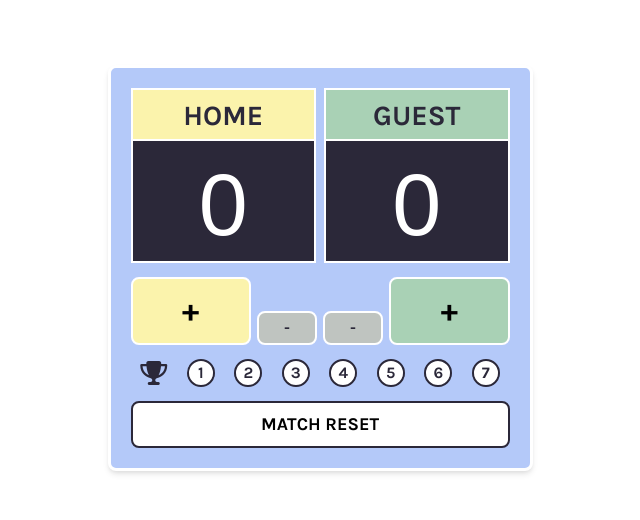
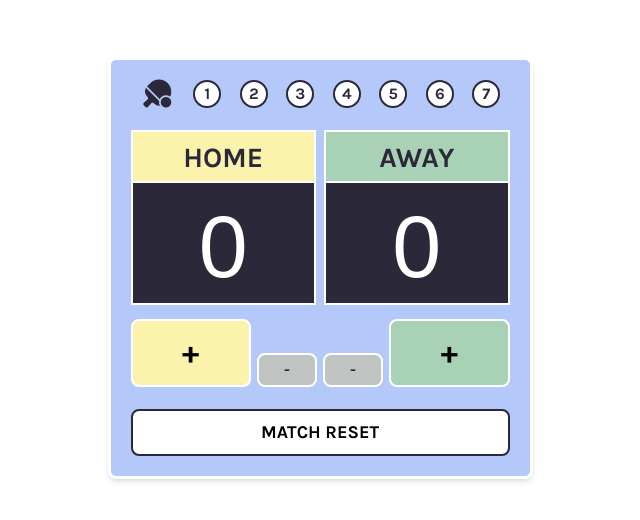
Before and after one commit to danadotcodes/table-tennis-scoreboard, a plain HTML site: page index.html in a window 1280 px wide. Shown: the part 132-652 px from the top of the page, without its empty margins (320-960 px from the left). Drawn offline with Linux system fonts and the light colour scheme; a web font is replaced by a local one.

Commit message:
Moved games-group to top and changed icon

```diff
--- a/index.html
+++ b/index.html
@@ -36,10 +36,21 @@
     <main>
       <section>
         <div class="scoreboard">
+          <!-- Games -->
+          <div class="games-group">
+            <i class="fa-icon fa-solid fa-table-tennis-paddle-ball"></i>
+            <div id="gameOne" class="game">1</div>
+            <div id="gameTwo" class="game">2</div>
+            <div id="gameThree" class="game">3</div>
+            <div id="gameFour" class="game">4</div>
+            <div id="gameFive" class="game">5</div>
+            <div id="gameSix" class="game">6</div>
+            <div id="gameSeven" class="game">7</div>
+          </div>
           <!-- Players & Scores -->
           <div class="scores-group">
             <p class="player player-one">Home</p>
-            <p class="player player-two">Guest</p>
+            <p class="player player-two">Away</p>
             <p id="playerOneScore" class="score"></p>
             <p id="playerTwoScore" class="score"></p>
           </div>
@@ -60,17 +71,6 @@
               -
             </button>
           </div>
-          <!-- Games -->
-          <div class="games-group">
-            <i class="fa-icon fa-solid fa-trophy"></i>
-            <div id="gameOne" class="game">1</div>
-            <div id="gameTwo" class="game">2</div>
-            <div id="gameThree" class="game">3</div>
-            <div id="gameFour" class="game">4</div>
-            <div id="gameFive" class="game">5</div>
-            <div id="gameSix" class="game">6</div>
-            <div id="gameSeven" class="game">7</div>
-          </div>
           <!-- Reset -->
           <button id="resetBtn" class="btn reset-btn">Match Reset</button>
         </div>
--- a/style.css
+++ b/style.css
@@ -128,7 +128,7 @@ body {
 
 .fa-icon {
   color: var(--clr-neutral-700);
-  font-size: 1.5em;
+  font-size: 1.75rem;
 }
 
 /* ----- LAYOUT ----- */
@@ -137,6 +137,13 @@ body {
   display: flex;
   flex-direction: column;
   gap: 0.875rem 0;
+}
+
+.games-group {
+  display: flex;
+  justify-content: space-between;
+  align-items: center;
+  margin-bottom: 0.5rem;
 }
 
 .scores-group {
@@ -153,6 +160,7 @@ body {
   grid-template-areas:
     "plus1 space space plus2"
     "plus1 minus1 minus2 plus2";
+  margin-bottom: 0.5rem;
 }
 
 .btn.plus-btn.player-one {
@@ -169,12 +177,6 @@ body {
 
 .btn.player-two-lt {
   grid-area: minus2;
-}
-
-.games-group {
-  display: flex;
-  justify-content: space-between;
-  align-items: center;
 }
 
 /* ----- BLOCK STYLES ----- */
```
